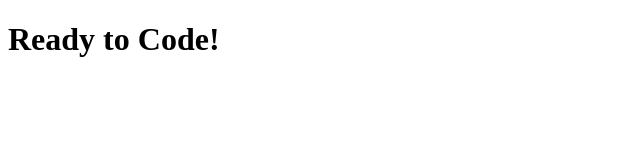
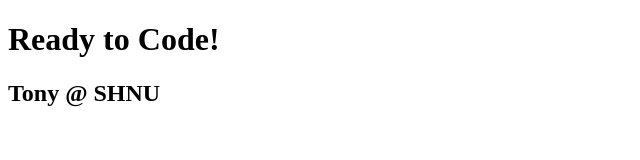
Before and after one commit to codingUnited/challenge-Tony, a plain HTML site: page challenge1-GithubRepoCreation/index.html in a window 1280 px wide. Shown: the whole page, without its empty margins (0-640 px from the left). Drawn offline with Linux system fonts and the light colour scheme.

Commit message:
Add feature: style

```diff
--- a/challenge1-GithubRepoCreation/index.html
+++ b/challenge1-GithubRepoCreation/index.html
@@ -5,5 +5,6 @@
 </head>
 <body>
     <h1>Ready to Code!</h1>
+    <h2>Tony @ SHNU</h2>
 </body>
 </html>
```
